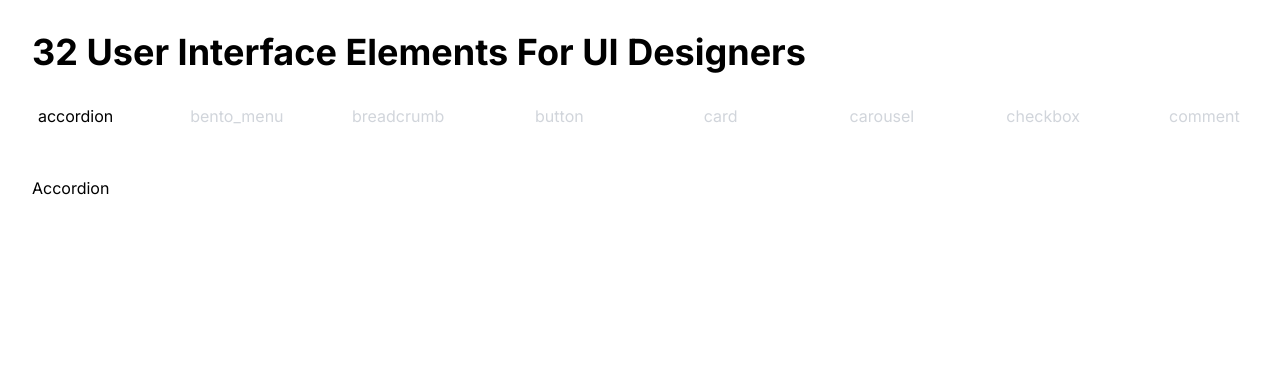
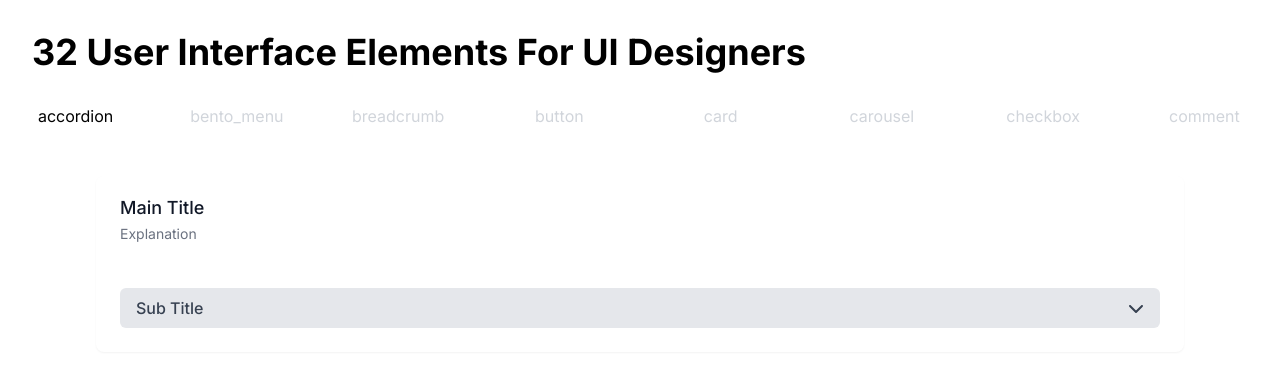
Before and after one commit to team-pat-a-mat/32-ui-designers, a Next.js app: page / in a window 1280 px wide. Shown: the top 366 px of the page. Built offline with nearby package versions, Linux system fonts and the light colour scheme.

Commit message:
feat: accordion ui 구현

```diff
--- a/app/page.tsx
+++ b/app/page.tsx
@@ -1,9 +1,45 @@
 "use client";
+import { useState } from "react";
+import { FontAwesomeIcon } from "@fortawesome/react-fontawesome";
+import { faChevronDown } from "@fortawesome/free-solid-svg-icons";
 
 export default function Accordion() {
+  const [isExpanded, setIsExpanded] = useState<boolean>(false);
+  const handleToggle = () => setIsExpanded(prev => !prev);
+
   return (
     <main>
-      <div>Accordion</div>
+      <div className="max-w-6xl mx-auto px-2 sm:px-6 lg:px-8">
+        <div className="bg-white overflow-hidden shadow-sm sm:rounded-lg">
+          <div className="px-4 py-5 sm:px-6 bg-white">
+            <h3 className="text-lg leading-6 font-medium text-gray-900">
+              Main Title
+            </h3>
+            <p className="mt-1 max-w-2xl text-sm text-gray-500">Explanation</p>
+          </div>
+          <div className="px-4 py-5 sm:p-6">
+            <div>
+              <button
+                className="w-full text-left py-2 px-4 rounded-md text-md font-medium text-gray-700 bg-gray-200 hover:bg-gray-300 flex items-center justify-between"
+                onClick={handleToggle}
+              >
+                Sub Title
+                <FontAwesomeIcon
+                  icon={faChevronDown}
+                  className={`transition duration-200 transform ${
+                    isExpanded ? "rotate-180" : "rotate-0"
+                  }`}
+                />
+              </button>
+              {isExpanded && (
+                <div className="menu bg-gray-100 rounded-md py-2 px-4 mt-2">
+                  <p className="text-gray-700 text-sm">Menu</p>
+                </div>
+              )}
+            </div>
+          </div>
+        </div>
+      </div>
     </main>
   );
 }
--- a/package.json
+++ b/package.json
@@ -9,6 +9,11 @@
     "lint": "next lint"
   },
   "dependencies": {
+    "@fortawesome/fontawesome-svg-core": "^6.4.0",
+    "@fortawesome/free-brands-svg-icons": "^6.4.0",
+    "@fortawesome/free-regular-svg-icons": "^6.4.0",
+    "@fortawesome/free-solid-svg-icons": "^6.4.0",
+    "@fortawesome/react-fontawesome": "^0.2.0",
     "@types/node": "20.2.5",
     "@types/react": "18.2.7",
     "@types/react-dom": "18.2.4",
```
Also changed, not shown: 1 other file (tests, documents, lock files or other folders).
